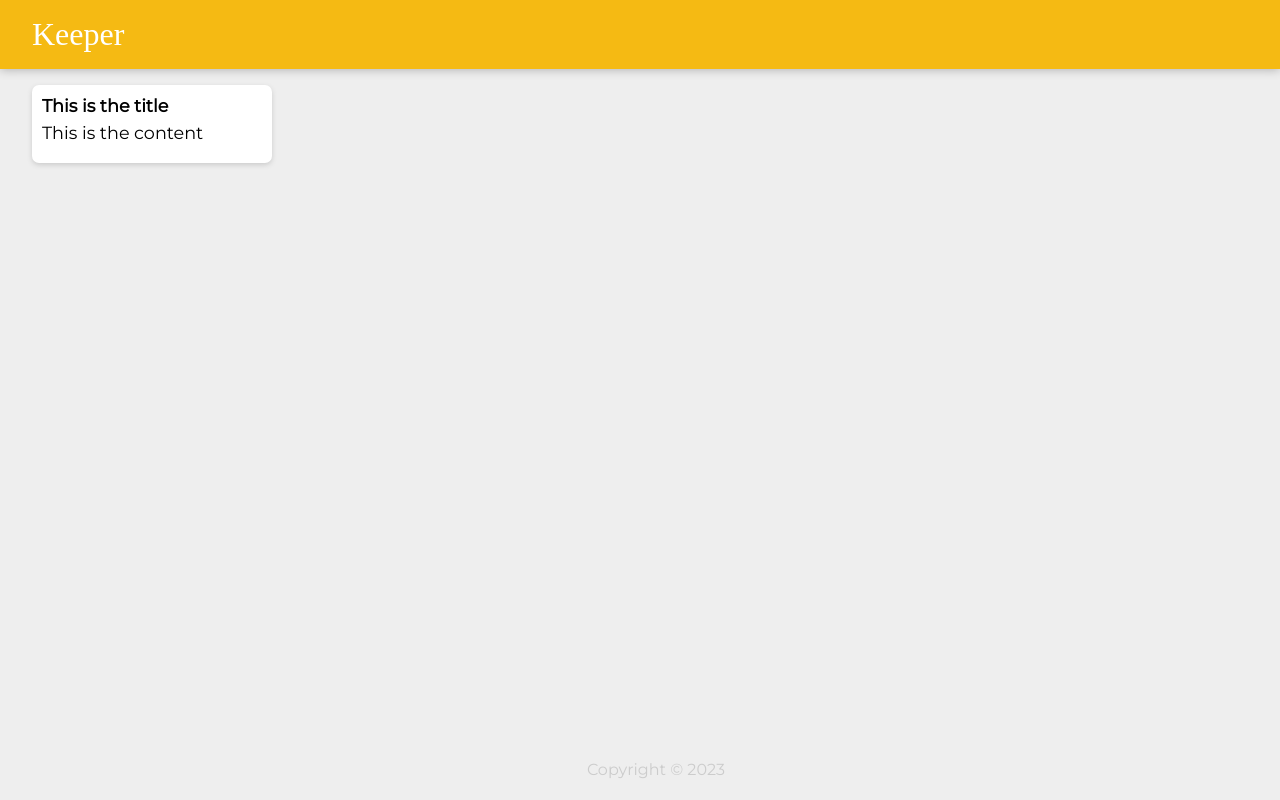
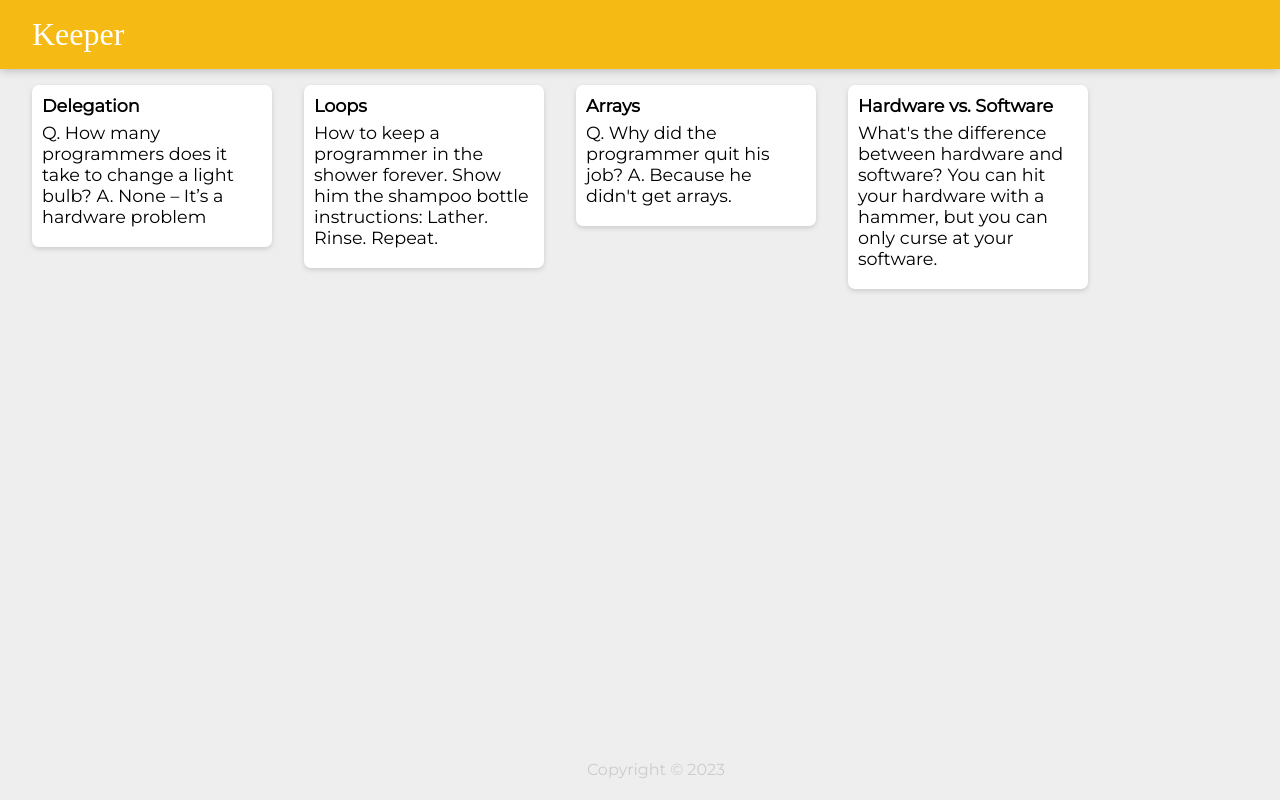
Before and after one commit to josephuche1/React, a React (Create React App) app in the folder keeper-app-part-1-starting/: page / in a window 1280 px wide. Built offline with nearby package versions, Linux system fonts and the light colour scheme; a web font is replaced by a local one.

Commit message:
Add notes to the app and usr map to display a list of notes

```diff
--- a/keeper-app-part-1-starting/src/components/App.jsx
+++ b/keeper-app-part-1-starting/src/components/App.jsx
@@ -1,13 +1,22 @@
 import React from "react";
-import Header from "../components/Header";
-import Note from "../components/Note";
-import Footer from "../components/Footer";
+import Header from "./Header";
+import Note from "./Note";
+import Footer from "./Footer";
+import notes from "../notes";
 
 function App(){
     return (
         <div>
             <Header />
-            <Note />
+            {notes.map((note) => {
+                return (
+                    <Note
+                        key={note.key}
+                        title={note.title}
+                        content={note.content}
+                    />
+                )
+            })}
             <Footer />
         </div>
     )
--- a/keeper-app-part-1-starting/src/components/Note.jsx
+++ b/keeper-app-part-1-starting/src/components/Note.jsx
@@ -1,10 +1,11 @@
 import React from "react";
 
-function Note(){
+
+function Note(props){
     return (
         <div className="note">
-            <h1>This is the title</h1>
-            <p>This is the content</p>
+            <h1>{props.title}</h1>
+            <p>{props.content}</p>
         </div>
     )
 }
--- /dev/null
+++ b/keeper-app-part-1-starting/src/notes.js
@@ -0,0 +1,29 @@
+const notes = [
+    {
+      key: 1,
+      title: "Delegation",
+      content:
+        "Q. How many programmers does it take to change a light bulb? A. None – It’s a hardware problem"
+    },
+    {
+      key: 2,
+      title: "Loops",
+      content:
+        "How to keep a programmer in the shower forever. Show him the shampoo bottle instructions: Lather. Rinse. Repeat."
+    },
+    {
+      key: 3,
+      title: "Arrays",
+      content:
+        "Q. Why did the programmer quit his job? A. Because he didn't get arrays."
+    },
+    {
+      key: 4,
+      title: "Hardware vs. Software",
+      content:
+        "What's the difference between hardware and software? You can hit your hardware with a hammer, but you can only curse at your software."
+    }
+  ];
+
+
+export default notes;
```
